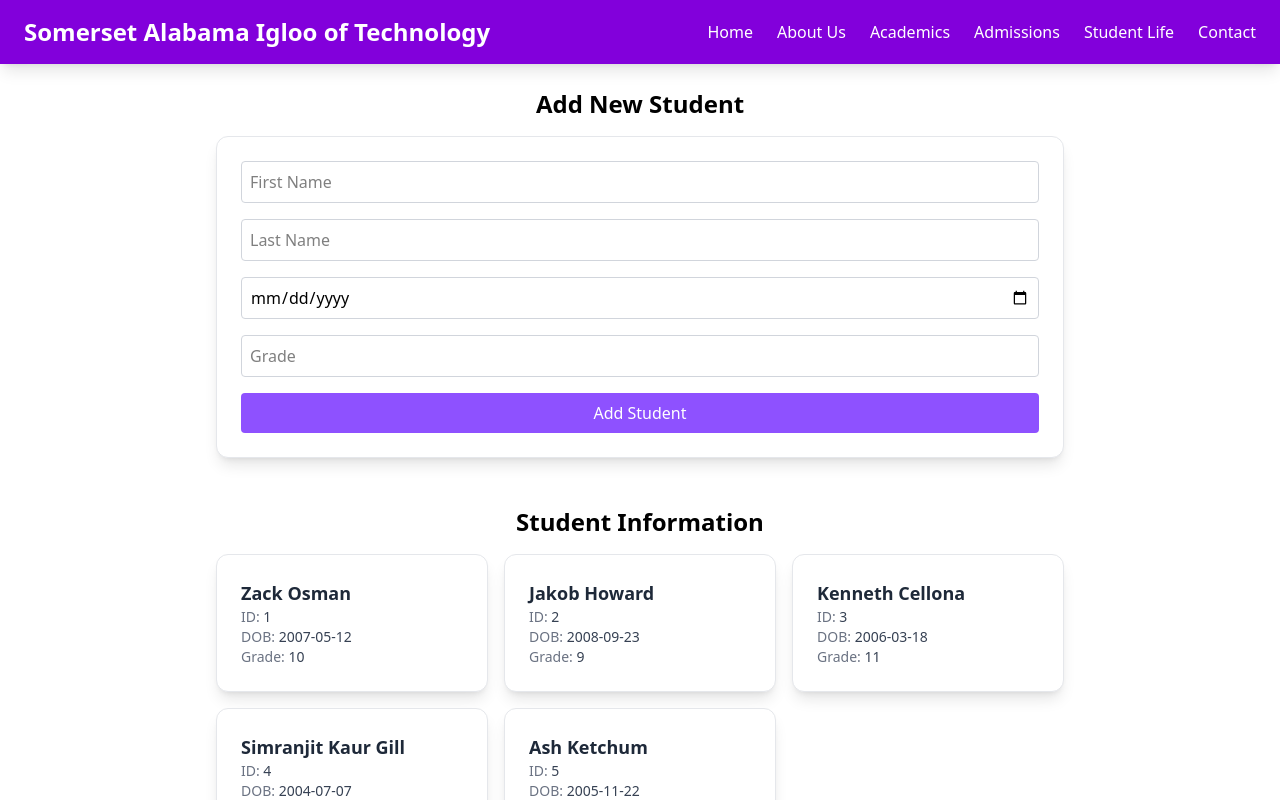
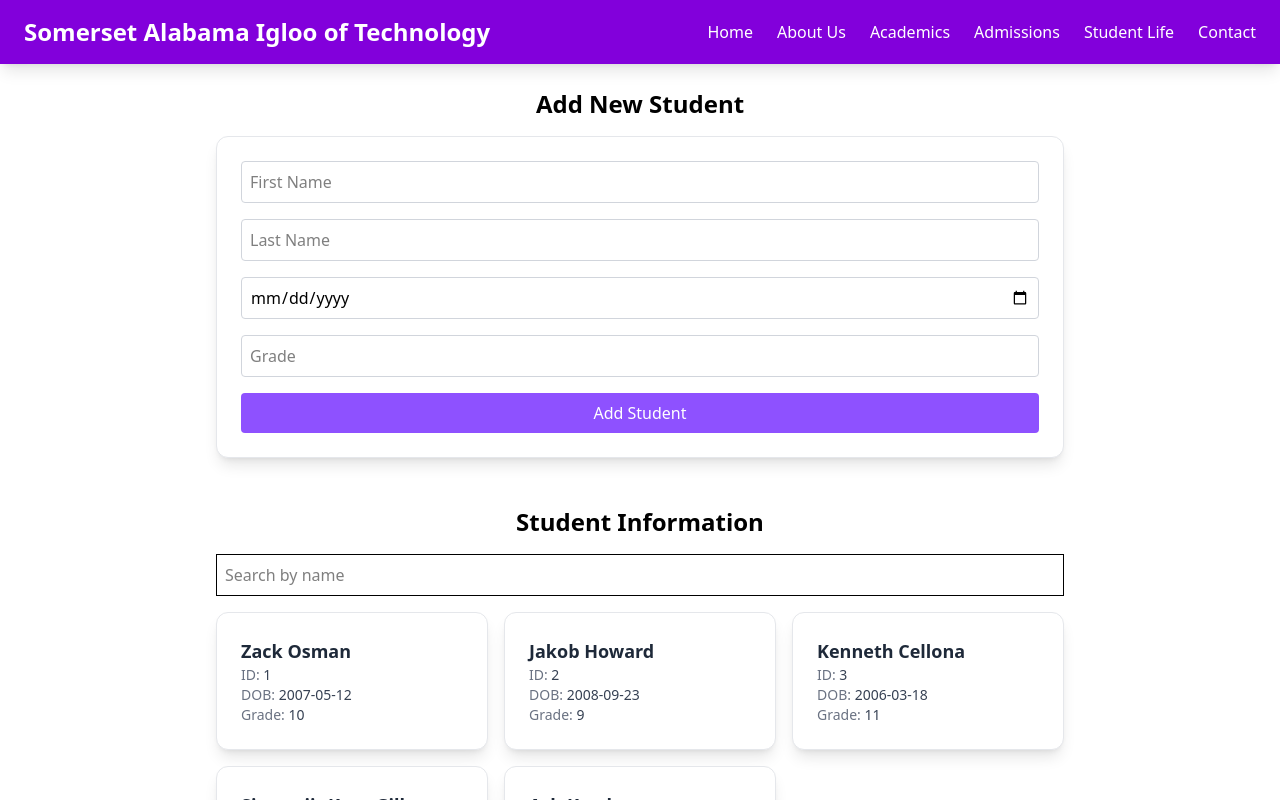
Before and after one commit to Zakariya-Osman/EFEDC-AS2-WEB2, a Next.js app: page / in a window 1280 px wide. Shown: the top 800 px of the page. Built offline with nearby package versions, Linux system fonts and the light colour scheme.

Commit message:
Update StudentList.js
- Added Sim's search functionality

```diff
--- a/components/StudentList.js
+++ b/components/StudentList.js
@@ -1,18 +1,31 @@
 'use client';
-import React from "react";
+
+import React, { useState } from "react";
 import { useStudents } from "../context/StudentProvider";
 
 const StudentList = () => {
   const { students } = useStudents();
+  const [searchTerm, setSearchTerm] = useState('');
+
+  const filteredStudents = students.filter(student =>
+    `${student.firstName} ${student.lastName}`.toLowerCase().includes(searchTerm.toLowerCase())
+  );
 
   return (
     <div className="p-6 max-w-4xl mx-auto">
       <h1 className="text-2xl font-bold text-center mb-4">Student Information</h1>
-      {students.length === 0 ? (
+      <input
+        type="text"
+        className="border p-2 mb-4 w-full"
+        placeholder="Search by name"
+        value={searchTerm}
+        onChange={(e) => setSearchTerm(e.target.value)}
+      />
+      {filteredStudents.length === 0 ? (
         <p className="text-center text-gray-500">No students found.</p>
       ) : (
         <div className="grid gap-4 sm:grid-cols-2 lg:grid-cols-3">
-          {students.map(({ id, firstName, lastName, dateOfBirth, grade }) => (
+          {filteredStudents.map(({ id, firstName, lastName, dateOfBirth, grade }) => (
             <div key={id} className="bg-white shadow-lg rounded-xl p-6 border border-gray-200 hover:shadow-xl transition">
               <h2 className="text-lg font-semibold text-gray-800">{firstName} {lastName}</h2>
               <p className="text-sm text-gray-500">ID: <span className="font-medium text-gray-700">{id}</span></p>
```
